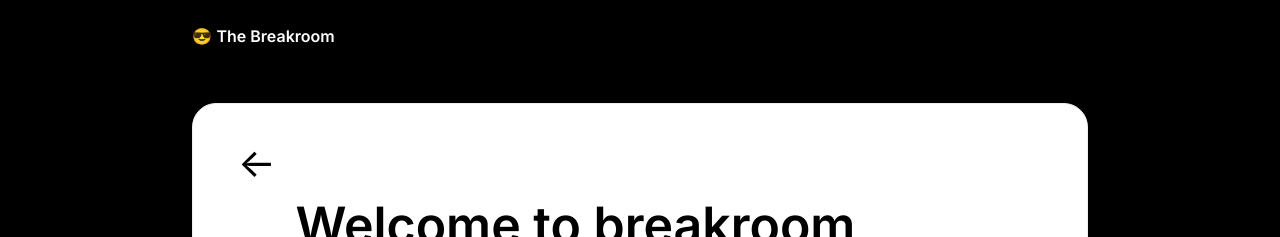
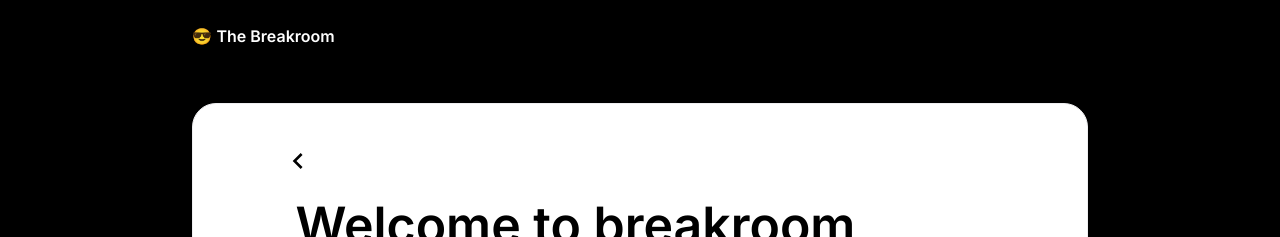
Before and after one commit to eth-jashan/dambo-member-repo, a React (Create React App) app: page /onboarding in a window 1280 px wide. Shown: the top 237 px of the page. Built offline with nearby package versions, Linux system fonts and the light colour scheme; no server answers; what web3modal would draw is missing.

Commit message:
fix: change font, add validation in owners, change back button

```diff
--- a/src/components/AddOwners/index.js
+++ b/src/components/AddOwners/index.js
@@ -32,6 +32,24 @@ export default function AddOwners({ increaseStep, owners, setOwners }) {
     };
     setOwners([...owners, newOwner]);
   };
+
+  const areValidOwners = () => {
+    let isValid = true;
+    if (!owners.length) {
+      return false;
+    }
+    owners.forEach((owner) => {
+      if (!owner.name) {
+        isValid = false;
+        return;
+      }
+      if (!owner.address) {
+        isValid = false;
+        return;
+      }
+    });
+    return isValid;
+  };
   return (
     <div className={styles.wrapper}>
       <h1 className={styles.heading}>Add vault owners</h1>
@@ -62,7 +80,7 @@ export default function AddOwners({ increaseStep, owners, setOwners }) {
           <NextButton
             text="Add Permissions"
             increaseStep={increaseStep}
-            isDisabled={owners.length >= 2 ? false : true}
+            isDisabled={!areValidOwners()}
           />
         </div>
       </div>
--- a/src/components/AddOwners/style.module.css
+++ b/src/components/AddOwners/style.module.css
@@ -45,18 +45,24 @@
 
 .nameInput {
   width: 30%;
-  padding: 0.75rem 1rem;
+  padding: 1rem;
   background: rgba(247, 210, 247, 0.4);
   border: none;
   outline: none;
+  border-radius: 8px;
+  font-size: 1rem;
+  line-height: 1.5rem;
 }
 
 .addressInput {
   width: 60%;
-  padding: 0.75rem 1rem;
+  padding: 1rem;
   background: rgba(247, 210, 247, 0.4);
   border: none;
   outline: none;
+  border-radius: 8px;
+  font-size: 1rem;
+  line-height: 1.5rem;
 }
 
 .nameInput:focus,
@@ -84,6 +90,10 @@
   background: transparent;
 }
 
+.ownerRow > div > img {
+  width: 20px;
+}
+
 .addOwner {
   display: flex;
   align-items: center;
@@ -99,7 +109,7 @@
 }
 
 .addOwner > img {
-  width: 16px;
+  width: 20px;
 }
 
 .bottomBar {
--- a/src/components/ApproveTransaction/style.module.css
+++ b/src/components/ApproveTransaction/style.module.css
@@ -1,3 +1,8 @@
+@font-face {
+  font-family: "Supply";
+  src: url("../../assets/fonts/Supply-Regular.otf");
+}
+
 .wrapper {
   position: relative;
   width: 100%;
@@ -22,6 +27,7 @@
   display: flex;
   flex-wrap: wrap;
   margin-top: 2rem;
+  font-family: "Supply";
 }
 
 .highlighted {
@@ -42,7 +48,7 @@
 
 .peopleDiv > p {
   margin: 0;
-  font-family: Inter;
+  font-family: "Supply";
   font-style: normal;
   font-weight: 600;
   font-size: 16px;
--- a/src/pages/Onboarding.js
+++ b/src/pages/Onboarding.js
@@ -5,7 +5,6 @@ import SelectWallet from "../components/SelectWallet";
 import AddOwners from "../components/AddOwners";
 import ApproveTransaction from "../components/ApproveTransaction";
 import ReviewDAO from "../components/ReviewDAO";
-import { v4 as uuidv4 } from "uuid";
 
 export default function Onboarding() {
   const [currentStep, setCurrentStep] = useState(0);
@@ -18,23 +17,7 @@ export default function Onboarding() {
   ]);
   const [selectedIndex, setSelectedIndex] = useState(-1);
 
-  const [owners, setOwners] = useState([
-    {
-      id: uuidv4(),
-      name: "Aviral Bohra",
-      address: "0x48D2F14fCE53d43FcAB4Ab148d739bbcD4c0fb5B",
-    },
-    {
-      id: uuidv4(),
-      name: "Aviral Bohra1",
-      address: "0x48D2F14fCE53d43FcAB4Ab148d739bbcD4c0fb5B",
-    },
-    {
-      id: uuidv4(),
-      name: "Aviral Bohra2",
-      address: "0x48D2F14fCE53d43FcAB4Ab148d739bbcD4c0fb5B",
-    },
-  ]);
+  const [owners, setOwners] = useState([]);
 
   const increaseStep = () => {
     if (currentStep < 3) setCurrentStep(currentStep + 1);
--- a/src/views/Layout/index.js
+++ b/src/views/Layout/index.js
@@ -1,6 +1,7 @@
 import React from "react";
 import styles from "./style.module.css";
 import Bg from "../../assets/bg.png";
+import BackSvg from "../../assets/Icons/back.svg";
 
 export default function Layout({ children, decreaseStep }) {
   return (
@@ -12,7 +13,7 @@ export default function Layout({ children, decreaseStep }) {
         </div>
         <div className={styles.modal}>
           <div className={styles.backArrow} onClick={decreaseStep}>
-            &#8592;
+            <img src={BackSvg} alt="back" />
           </div>
           {children}
         </div>
--- a/src/views/Layout/style.module.css
+++ b/src/views/Layout/style.module.css
@@ -52,6 +52,10 @@
 .backArrow {
   position: absolute;
   top: 5%;
-  left: 5%;
+  left: 10%;
   font-size: 40px;
 }
+
+.backArrow > img {
+  width: 2rem;
+}
```
Also changed, not shown: src/assets/Icons/back.svg (added), src/assets/fonts/Supply-Regular.otf (added).
